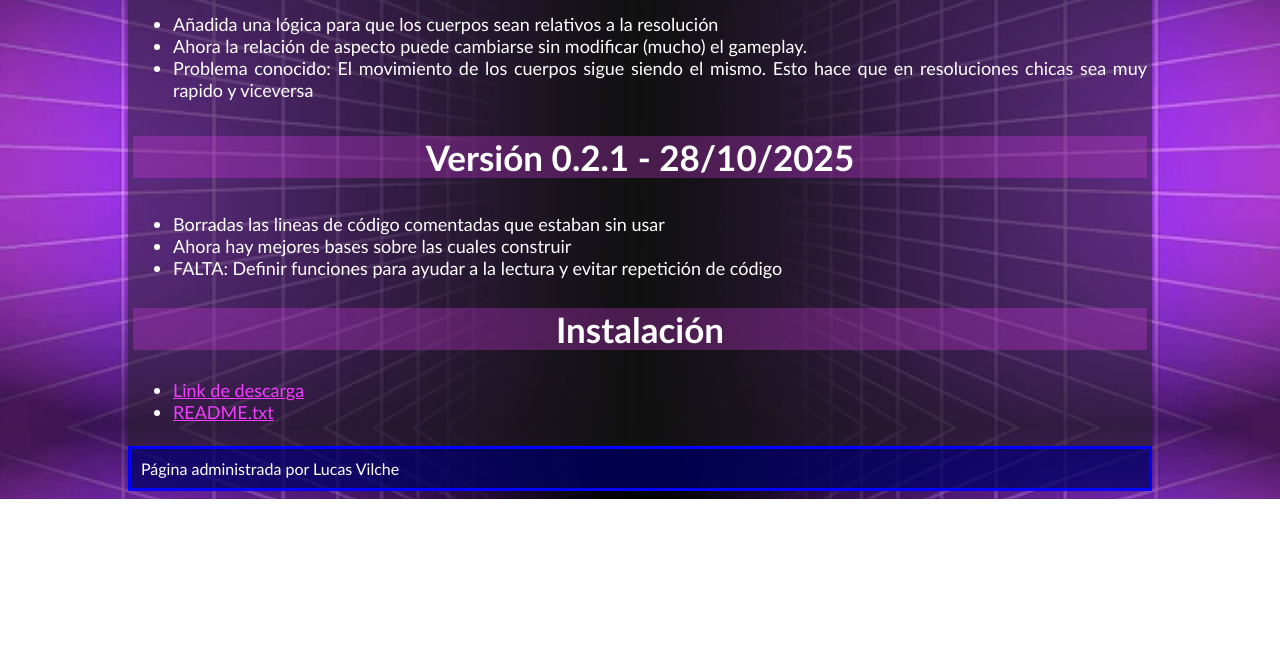
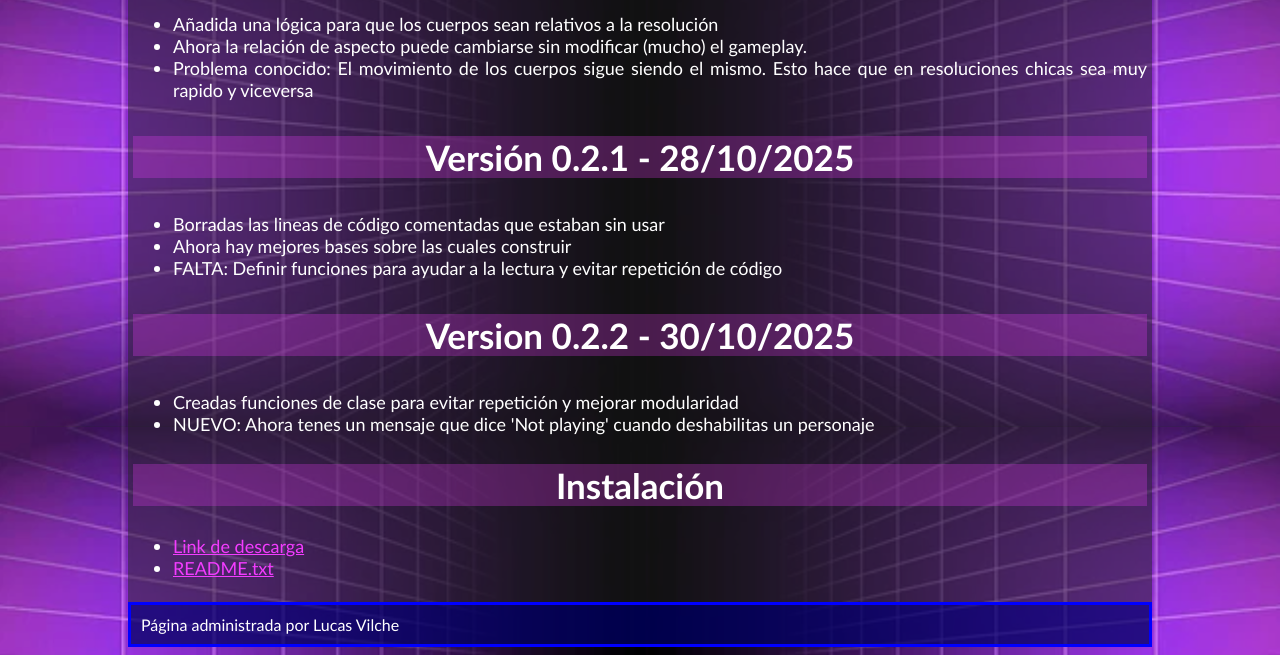
Before and after one commit to DarkSlayerV201/1MB-Games, a plain HTML site: page Proyecto/HTML/pongFor4/pongFor4Changelog.html in a window 1280 px wide. Shown: the part 596-1251 px from the top of the page. Before the commit the page ends 1095 px from the top, so only its background shows below. Drawn offline with Linux system fonts and the light colour scheme.

Commit message:
Actualizado changelog de pongFor4

```diff
--- a/Proyecto/HTML/pongFor4/pongFor4Changelog.html
+++ b/Proyecto/HTML/pongFor4/pongFor4Changelog.html
@@ -56,6 +56,12 @@
             </div>
 
             <div>
+                <h3 class="body-subtitle">Version 0.2.2 - 30/10/2025</h3>
+                <ul class="larger_text">
+                    <li>Creadas funciones de clase para evitar repetición y mejorar modularidad</li>
+                    <li>NUEVO: Ahora tenes un mensaje que dice 'Not playing' cuando deshabilitas un personaje</li>
+            </div>
+            <div>
                 <h2 class="body-subtitle">
                     Instalación
                 </h2>
```
